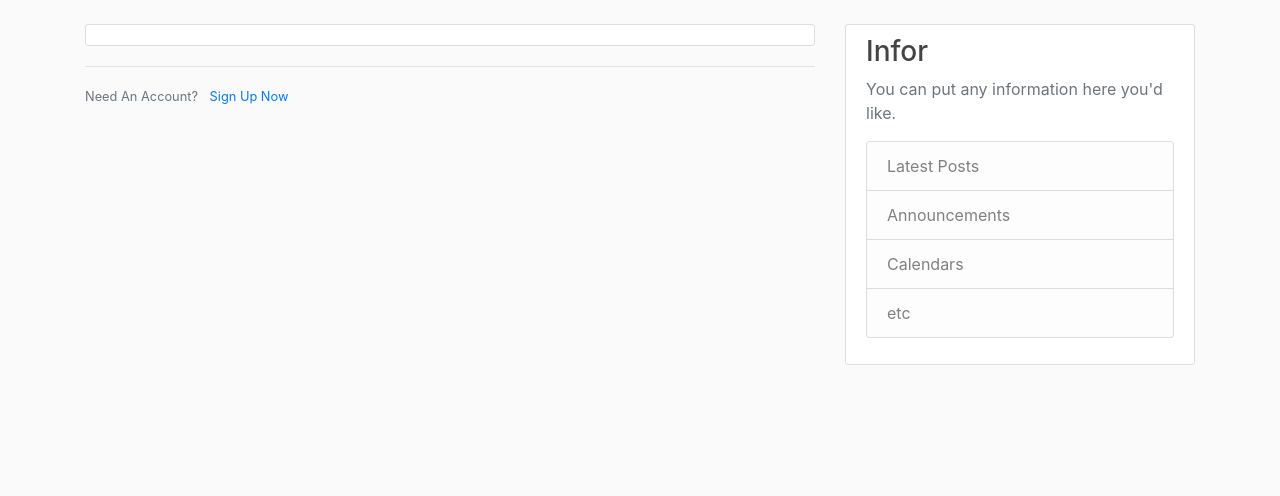
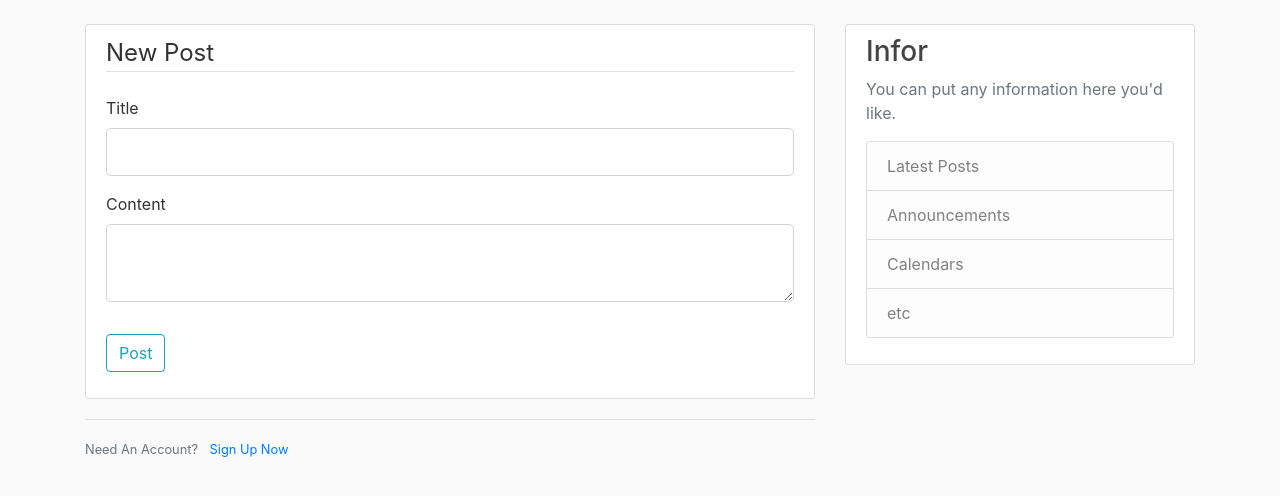
Before and after one commit to taiphamhuu56ld3/blog_flask, a Flask app: page /post/new in a window 1280 px wide. Shown: the part 56-552 px from the top of the page. Run offline with Flask 3, Linux system fonts and the light colour scheme; some libraries are stand-ins or nearby versions.

Commit message:
[FEAT] F12: Update post page

```diff
--- a/flaskblog/forms.py
+++ b/flaskblog/forms.py
@@ -1,6 +1,7 @@
 from flask_wtf import FlaskForm
 from wtforms import StringField
-from wtforms.fields.simple import BooleanField, PasswordField, SubmitField
+from wtforms.fields.simple import (BooleanField, PasswordField, SubmitField,
+                                   TextAreaField)
 from wtforms.validators import (DataRequired, Email, EqualTo, Length,
                                 ValidationError)
 
@@ -34,3 +35,8 @@ class LoginForm(FlaskForm):
     password = PasswordField('Password', validators=[DataRequired()])
     remember = BooleanField("Remember Me")
     submit = SubmitField('Login')
+
+class PostForm(FlaskForm):
+    title = StringField("Title", validators=[DataRequired()])
+    content = TextAreaField("Content", validators=[DataRequired()])
+    submit = SubmitField('Post')
--- a/flaskblog/routes.py
+++ b/flaskblog/routes.py
@@ -4,8 +4,8 @@ from flask_login import current_user, login_required, login_user, logout_user
 from werkzeug.utils import redirect
 
 from flaskblog import app, bcrypt, db
-from flaskblog.forms import LoginForm, RegistrationForm
-from flaskblog.models import User
+from flaskblog.forms import LoginForm, PostForm, RegistrationForm
+from flaskblog.models import Post, User
 
 posts = [
     {
@@ -74,4 +74,14 @@ def account():
 
 @app.route("/post/new", methods=['GET', 'POST'])
 def new_post():
-    return render_template("create_post.html", title="Create Post")
+    form = PostForm()
+    if form.validate_on_submit():
+        post_title = form.title.data
+        post_content = form.content.data
+        post = Post(title=post_title, content=post_content,
+                    author=current_user)
+        db.session.add(post)
+        db.session.commit()
+        flash('Your post has been created!', 'success')
+        return redirect(url_for('home'))
+    return render_template("create_post.html", title="Create Post", form=form, name="New Post")
--- a/flaskblog/templates/create_post.html
+++ b/flaskblog/templates/create_post.html
@@ -2,6 +2,40 @@
 {% block content %}
 <div class="content-section">
     <form method="POST" action="">
+        {{ form.hidden_tag() }}
+        <fieldset class="form-group">
+            <legend class="border-bottom mb-4">{{ name }}</legend>
+            <div class="form-group">
+                {{ form.title.label(class="form-control-label") }}
+                {% if form.title.errors %}
+                    {{ form.title(class="form-control form-control-lg is-invalid") }}
+                    <div class="invalid-feedback">
+                        {% for error in form.title.errors %}
+                            <span>{{ error }}</span>
+                        {% endfor %}
+                    </div>
+                {% else %}
+                    {{ form.title(class="form-control form-control-lg") }}
+                {% endif %}
+            </div>
+            <div class="form-group">
+                {{ form.content.label(class="form-control-label") }}
+                {% if form.content.errors %}
+                    {{ form.content(class="form-control form-control-lg is-invalid") }}
+                    <div class="invalid-feedback">
+                        {% for error in form.content.errors %}
+                            <span>{{ error }}</span>
+                        {% endfor %}
+                    </div>
+                {% else %}
+                    {{ form.content(class="form-control form-control-lg") }}
+                {% endif %}
+            </div>
+
+        </fieldset>
+        <div class="form-group">
+            {{ form.submit(class="btn btn-outline-info") }}
+        </div>
     </form>
 </div>
 <div class="border-top pt-3">
```
